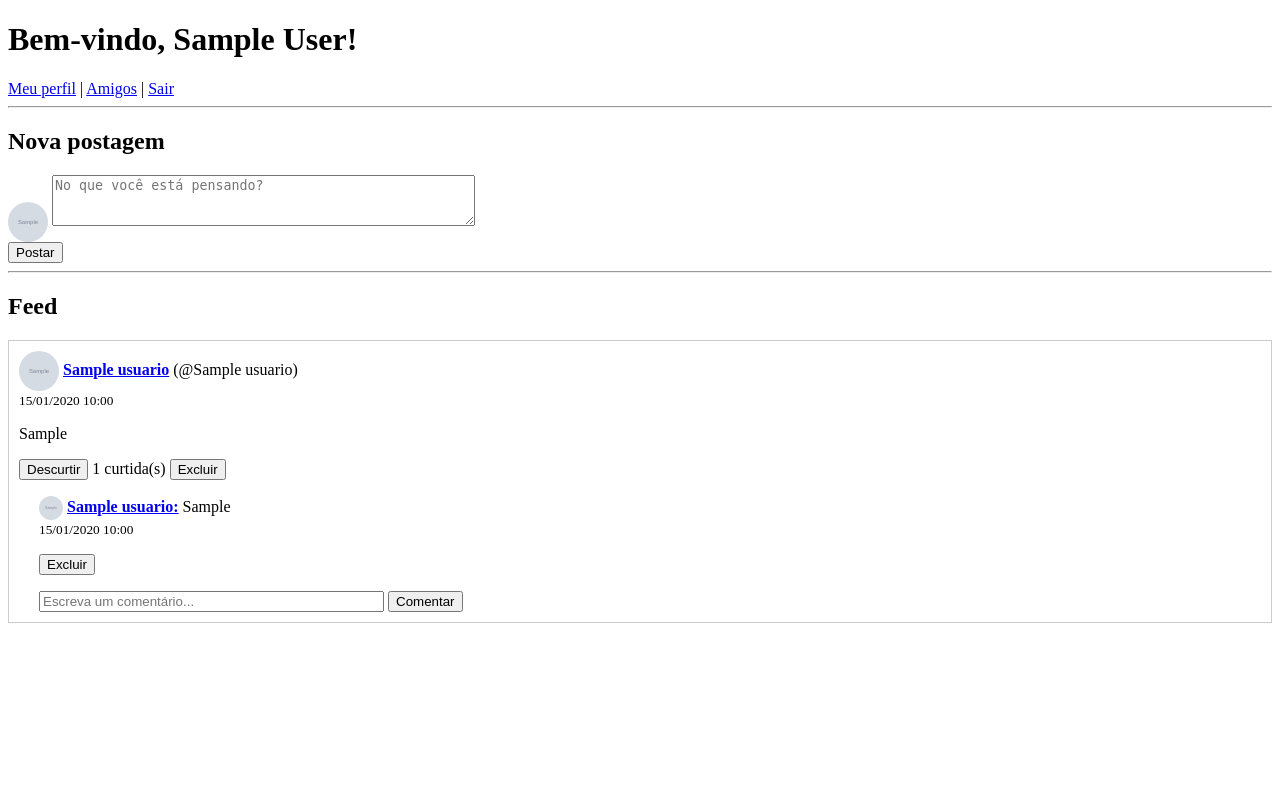
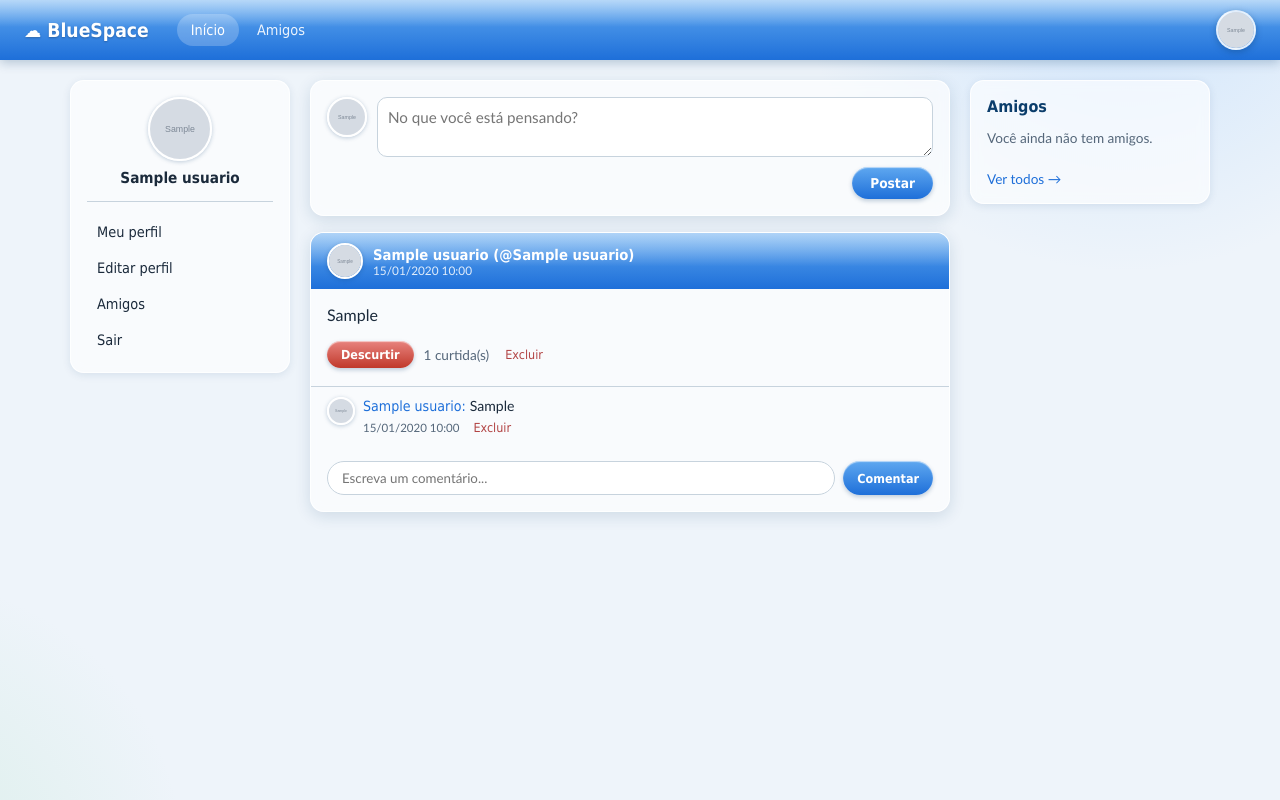
Before and after one commit to alanzkaa/rede_social_php, a PHP site: page /feed.php in a window 1280 px wide. Run offline with PHP 8.4, Linux system fonts and the light colour scheme; the visitor is signed in with stand-in values (Sample User, id 1); tables that the repository leaves empty hold one stand-in row (values such as "Sample post"); grey boxes marked "Sample" are stand-in pictures.

Commit message:
style css do feed

```diff
--- a/includes/funcoes.php
+++ b/includes/funcoes.php
@@ -1,14 +1,21 @@
 <?php
 /**
- * Devolve o HTML de uma miniatura de foto de perfil (ou um placeholder,
- * se o usuário não tiver foto definida). Reaproveitado em várias páginas.
+ * Devolve o HTML de uma miniatura de foto de perfil (ou um avatar com a
+ * inicial do nome, se o usuário não tiver foto definida). Reaproveitado
+ * em várias páginas — por isso fica em includes/, não em models/.
  */
-function htmlFotoPerfil(?string $nomeArquivo, int $tamanho = 40): string
+function htmlFotoPerfil(?string $nomeArquivo, int $tamanho = 40, string $nome = ''): string
 {
+    $estilo = "width:{$tamanho}px; height:{$tamanho}px;";
+
     if ($nomeArquivo) {
         $src = 'uploads/' . htmlspecialchars($nomeArquivo);
-        return "<img src=\"{$src}\" alt=\"Foto de perfil\" width=\"{$tamanho}\" height=\"{$tamanho}\" style=\"border-radius:50%; object-fit:cover; vertical-align:middle;\">";
+        return "<img src=\"{$src}\" alt=\"Foto de perfil\" class=\"avatar\" style=\"{$estilo}\">";
     }
 
-    return "<span style=\"display:inline-block; width:{$tamanho}px; height:{$tamanho}px; background:#ddd; border-radius:50%; vertical-align:middle; text-align:center; line-height:{$tamanho}px; font-size:" . (int)($tamanho / 2) . "px;\">'-'</span>";
+    $inicial = $nome !== '' ? mb_strtoupper(mb_substr(trim($nome), 0, 1)) : '?';
+    $inicial = htmlspecialchars($inicial);
+    $fonte = (int) round($tamanho * 0.45);
+
+    return "<span class=\"avatar avatar--initials\" style=\"{$estilo} font-size:{$fonte}px;\">{$inicial}</span>";
 }
--- /dev/null
+++ b/public/css/style.css
@@ -0,0 +1,332 @@
+/* =========================================================
+   BlueSpace — folha de estilos (identidade Frutiger Aero)
+   Paleta, tipografia e componentes usados no projeto.
+   ========================================================= */
+
+:root {
+    /* Paleta */
+    --azul-claro: #5FA8F0;
+    --azul-primario: #1E6FD9;
+    --azul-navy: #0B3D6B;
+    --verde-claro: #8BD46E;
+    --verde-aero: #4CAF50;
+    --prata: #C7D3DD;
+    --vidro: rgba(255, 255, 255, 0.62);
+    --vidro-borda: rgba(255, 255, 255, 0.85);
+    --fundo: #EEF4FA;
+    --texto: #1B2A3B;
+    --texto-suave: #55677A;
+
+    /* Reutilizáveis */
+    --raio: 14px;
+    --sombra-suave: 0 2px 8px rgba(11, 61, 107, 0.10);
+    --sombra-card: 0 4px 16px rgba(11, 61, 107, 0.14);
+}
+
+* { box-sizing: border-box; }
+
+body {
+    margin: 0;
+    font-family: "Trebuchet MS", Verdana, sans-serif;
+    color: var(--texto);
+    min-height: 100vh;
+    /* Fundo quase branco, com dois brilhos discretos nos cantos
+       (o "toque" Aero, sem virar um céu gigante de fundo). */
+    background:
+        radial-gradient(560px circle at 88% -8%, rgba(140, 195, 255, 0.35), transparent 60%),
+        radial-gradient(480px circle at -8% 108%, rgba(150, 220, 175, 0.22), transparent 60%),
+        var(--fundo);
+}
+
+h1, h2, h3 { font-family: Tahoma, Geneva, sans-serif; color: var(--azul-navy); }
+
+a { color: var(--azul-primario); text-decoration: none; }
+a:hover { text-decoration: underline; }
+
+:focus-visible { outline: 3px solid var(--azul-primario); outline-offset: 2px; }
+
+/* ===== Barra de navegação ===== */
+.navbar {
+    position: sticky;
+    top: 0;
+    z-index: 50;
+    display: flex;
+    align-items: center;
+    gap: 16px;
+    padding: 10px 24px;
+    /* Duas camadas: um reflexo claro na metade de cima (efeito "gel")
+       sobre o gradiente azul principal. */
+    background:
+        linear-gradient(180deg, rgba(255, 255, 255, 0.55) 0%, rgba(255, 255, 255, 0) 45%),
+        linear-gradient(180deg, var(--azul-claro), var(--azul-primario));
+    box-shadow: 0 3px 10px rgba(11, 61, 107, 0.25);
+}
+
+.navbar__brand {
+    font-family: Tahoma, sans-serif;
+    font-weight: bold;
+    font-size: 1.2rem;
+    color: #fff;
+    text-shadow: 0 1px 2px rgba(0, 0, 0, 0.25);
+    white-space: nowrap;
+}
+
+.navbar__nav { display: flex; gap: 4px; flex: 1; margin-left: 12px; }
+
+.navbar__nav a {
+    color: rgba(255, 255, 255, 0.9);
+    font-family: Tahoma, sans-serif;
+    font-size: 0.9rem;
+    padding: 8px 14px;
+    border-radius: 999px;
+}
+
+.navbar__nav a:hover,
+.navbar__nav a.is-active {
+    background: rgba(255, 255, 255, 0.22);
+    color: #fff;
+    text-decoration: none;
+}
+
+/* Botão "Orb" — o elemento de assinatura do BlueSpace.
+   <details>/<summary> dá o comportamento de menu suspenso sem precisar de JS. */
+.orb-menu { position: relative; }
+.orb-menu summary { list-style: none; cursor: pointer; }
+.orb-menu summary::-webkit-details-marker { display: none; }
+
+.orb {
+    width: 40px;
+    height: 40px;
+    border-radius: 50%;
+    overflow: hidden;
+    display: flex;
+    align-items: center;
+    justify-content: center;
+    background: radial-gradient(circle at 32% 28%, #eaf5ff 0%, var(--azul-claro) 45%, var(--azul-primario) 100%);
+    border: 2px solid rgba(255, 255, 255, 0.85);
+    box-shadow: 0 2px 6px rgba(11, 61, 107, 0.35), inset 0 1px 2px rgba(255, 255, 255, 0.8);
+}
+
+.orb img { width: 100%; height: 100%; object-fit: cover; }
+
+.orb-dropdown {
+    position: absolute;
+    right: 0;
+    top: calc(100% + 10px);
+    min-width: 180px;
+    display: flex;
+    flex-direction: column;
+    gap: 2px;
+    padding: 8px;
+    background: var(--vidro);
+    backdrop-filter: blur(8px);
+    border: 1px solid var(--vidro-borda);
+    border-radius: var(--raio);
+    box-shadow: var(--sombra-card);
+}
+
+.orb-dropdown a {
+    padding: 8px 10px;
+    border-radius: 8px;
+    font-family: Tahoma, sans-serif;
+    font-size: 0.9rem;
+    color: var(--texto);
+}
+
+.orb-dropdown a:hover { background: rgba(30, 111, 217, 0.10); text-decoration: none; }
+
+/* ===== Layout de 3 colunas ===== */
+.layout {
+    display: grid;
+    grid-template-columns: 220px 1fr 240px;
+    gap: 20px;
+    max-width: 1180px;
+    margin: 20px auto;
+    padding: 0 20px;
+    align-items: start;
+}
+
+.sidebar {
+    position: sticky;
+    top: 78px;
+    padding: 16px;
+    background: var(--vidro);
+    backdrop-filter: blur(6px);
+    border: 1px solid var(--vidro-borda);
+    border-radius: var(--raio);
+    box-shadow: var(--sombra-suave);
+}
+
+.sidebar__profile {
+    display: flex;
+    flex-direction: column;
+    align-items: center;
+    text-align: center;
+    gap: 8px;
+    padding-bottom: 14px;
+    margin-bottom: 14px;
+    border-bottom: 1px solid var(--prata);
+}
+
+.sidebar__profile strong { font-family: Tahoma, sans-serif; font-size: 0.95rem; }
+
+.sidebar__nav { display: flex; flex-direction: column; gap: 4px; }
+
+.sidebar__nav a {
+    padding: 8px 10px;
+    border-radius: 8px;
+    font-family: Tahoma, sans-serif;
+    font-size: 0.9rem;
+    color: var(--texto);
+}
+
+.sidebar__nav a:hover { background: rgba(30, 111, 217, 0.10); text-decoration: none; }
+
+.sidebar--right h2 { font-size: 1rem; margin-top: 0; }
+
+.friend-list { list-style: none; margin: 0; padding: 0; display: flex; flex-direction: column; gap: 10px; }
+.friend-list li { display: flex; align-items: center; gap: 8px; font-size: 0.86rem; }
+.sidebar--right .ver-todos { display: inline-block; margin-top: 12px; font-size: 0.85rem; }
+
+/* ===== Feed central ===== */
+.feed { display: flex; flex-direction: column; gap: 16px; }
+
+.card {
+    background: var(--vidro);
+    backdrop-filter: blur(6px);
+    border: 1px solid var(--vidro-borda);
+    border-radius: var(--raio);
+    box-shadow: var(--sombra-card);
+    overflow: hidden;
+}
+
+.compose-box { padding: 16px; }
+.compose-box__row { display: flex; gap: 10px; align-items: flex-start; }
+
+.compose-box textarea {
+    flex: 1;
+    min-height: 60px;
+    resize: vertical;
+    padding: 10px;
+    border: 1px solid var(--prata);
+    border-radius: 10px;
+    font-family: "Trebuchet MS", sans-serif;
+    font-size: 0.95rem;
+}
+
+.compose-box__footer { display: flex; justify-content: flex-end; margin-top: 10px; }
+
+/* Faixa gradiente no topo de cada post — versão discreta da "barra de título" */
+.post__header {
+    display: flex;
+    align-items: center;
+    gap: 10px;
+    padding: 10px 16px;
+    background:
+        linear-gradient(180deg, rgba(255, 255, 255, 0.5) 0%, rgba(255, 255, 255, 0) 60%),
+        linear-gradient(180deg, var(--azul-claro), var(--azul-primario));
+    color: #fff;
+}
+
+.post__header a { color: #fff; font-family: Tahoma, sans-serif; font-weight: bold; font-size: 0.92rem; }
+.post__header time { display: block; font-size: 0.74rem; color: rgba(255, 255, 255, 0.85); }
+
+.post__body { padding: 14px 16px 6px; }
+.post__body p { margin: 0; line-height: 1.5; }
+
+.post__actions { display: flex; align-items: center; gap: 10px; flex-wrap: wrap; padding: 8px 16px 14px; }
+.post__likes { font-size: 0.85rem; color: var(--texto-suave); }
+
+.post__comments { padding: 0 16px 16px; margin-top: 4px; border-top: 1px solid var(--prata); }
+
+.comment { display: flex; gap: 8px; padding: 10px 0; border-bottom: 1px dashed var(--prata); }
+.comment:last-of-type { border-bottom: none; }
+.comment__body { font-size: 0.88rem; }
+.comment__body a { font-family: Tahoma, sans-serif; }
+.comment__meta { display: flex; align-items: center; gap: 8px; margin-top: 2px; font-size: 0.72rem; color: var(--texto-suave); }
+
+.comment-form { display: flex; gap: 8px; margin-top: 12px; }
+.comment-form input[type="text"] {
+    flex: 1;
+    padding: 8px 14px;
+    border: 1px solid var(--prata);
+    border-radius: 999px;
+    font-family: "Trebuchet MS", sans-serif;
+}
+
+.empty-state { padding: 30px 16px; text-align: center; color: var(--texto-suave); }
+
+.alert-error {
+    padding: 10px 14px;
+    border: 1px solid #F3B4B4;
+    border-radius: 10px;
+    background: #FFEAEA;
+    color: #8A2020;
+    font-size: 0.9rem;
+}
+
+/* ===== Avatares ===== */
+.avatar {
+    display: inline-block;
+    border-radius: 50%;
+    border: 2px solid #fff;
+    box-shadow: 0 1px 4px rgba(11, 61, 107, 0.25);
+    object-fit: cover;
+    vertical-align: middle;
+}
+
+.avatar--initials {
+    display: inline-flex;
+    align-items: center;
+    justify-content: center;
+    color: #fff;
+    font-family: Tahoma, sans-serif;
+    font-weight: bold;
+    background: radial-gradient(circle at 30% 25%, var(--verde-claro), var(--verde-aero));
+}
+
+/* ===== Botões "gel" ===== */
+.btn {
+    border: none;
+    border-radius: 999px;
+    padding: 8px 18px;
+    cursor: pointer;
+    font-family: Tahoma, sans-serif;
+    font-size: 0.85rem;
+    font-weight: bold;
+    box-shadow: 0 2px 4px rgba(11, 61, 107, 0.25), inset 0 1px 1px rgba(255, 255, 255, 0.6);
+    transition: filter 0.15s ease, transform 0.1s ease;
+}
+
+.btn:hover { filter: brightness(1.06); }
+.btn:active { transform: translateY(1px); }
+.btn--small { padding: 6px 14px; font-size: 0.78rem; }
+
+.btn--primary { color: #fff; background: linear-gradient(180deg, var(--azul-claro), var(--azul-primario)); }
+.btn--success { color: #fff; background: linear-gradient(180deg, var(--verde-claro), var(--verde-aero)); }
+.btn--success.is-active { background: linear-gradient(180deg, #E8837E, #C0392B); }
+
+.btn-link-danger {
+    padding: 4px 6px;
+    border: none;
+    background: none;
+    color: #B24444;
+    font-family: Tahoma, sans-serif;
+    font-size: 0.78rem;
+    cursor: pointer;
+}
+.btn-link-danger:hover { text-decoration: underline; }
+
+/* ===== Responsivo ===== */
+@media (max-width: 880px) {
+    .layout { grid-template-columns: 1fr; }
+    .sidebar { position: static; }
+    .sidebar--right { order: 3; }
+    /* Em telas pequenas, a navegação principal fica só dentro do menu do Orb,
+       pra barra superior não quebrar linha. */
+    .navbar__nav { display: none; }
+}
+
+@media (prefers-reduced-motion: reduce) {
+    * { transition: none !important; }
+}
--- a/public/feed.php
+++ b/public/feed.php
@@ -4,9 +4,10 @@ session_start();
 require_once __DIR__ . '/../models/postagem.php';
 require_once __DIR__ . '/../models/curtida.php';
 require_once __DIR__ . '/../models/comentario.php';
+require_once __DIR__ . '/../models/amizade.php';
+require_once __DIR__ . '/../models/usuario.php';
 require_once __DIR__ . '/../includes/auth.php';
 require_once __DIR__ . '/../includes/funcoes.php';
-require_once __DIR__ . '/../models/usuario.php';
 
 exigirLogin();
 
@@ -41,103 +42,189 @@ if ($_SERVER['REQUEST_METHOD'] === 'POST') {
 
 $posts = listarFeed($usuarioId);
 $usuarioLogado = buscarUsuarioPorId($usuarioId);
+
+// Lista de amigos para a coluna da direita — mostra só os primeiros,
+// com link "Ver todos" apontando pra página completa de amigos.
+$amigos = listarAmigos($usuarioId);
+$amigosPreview = array_slice($amigos, 0, 6);
 ?>
 <!DOCTYPE html>
 <html lang="pt-br">
 <head>
     <meta charset="UTF-8">
-    <title>Feed</title>
+    <meta name="viewport" content="width=device-width, initial-scale=1">
+    <title>BlueSpace · Início</title>
+    <link rel="stylesheet" href="css/style.css">
 </head>
 <body>
 
-    <h1>Bem-vindo, <?= htmlspecialchars($_SESSION['usuario_nome']) ?>!</h1>
+    <header class="navbar">
+        <span class="navbar__brand">☁ BlueSpace</span>
 
-    <nav>
+        <nav class="navbar__nav">
+            <a href="feed.php" class="is-active">Início</a>
+            <a href="amigos.php">Amigos</a>
+        </nav>
+
+        <details class="orb-menu">
+            <summary class="orb">
+                <?= htmlFotoPerfil($usuarioLogado['foto_perfil'], 40, $usuarioLogado['nome_completo']) ?>
+            </summary>
+            <div class="orb-dropdown">
                 <a href="perfil.php">Meu perfil</a>
-        |
+                <a href="perfil_editar.php">Editar perfil</a>
                 <a href="amigos.php">Amigos</a>
-        |
+                <a href="logout.php">Sair</a>
+            </div>
+        </details>
+    </header>
+
+    <div class="layout">
+
+        <aside class="sidebar sidebar--left">
+            <div class="sidebar__profile">
+                <?= htmlFotoPerfil($usuarioLogado['foto_perfil'], 64, $usuarioLogado['nome_completo']) ?>
+                <strong><?= htmlspecialchars($usuarioLogado['nome_completo']) ?></strong>
+            </div>
+            <nav class="sidebar__nav">
+                <a href="perfil.php">Meu perfil</a>
+                <a href="perfil_editar.php">Editar perfil</a>
+                <a href="amigos.php">Amigos</a>
                 <a href="logout.php">Sair</a>
             </nav>
+        </aside>
 
-    <hr>
-
-    <h2>Nova postagem</h2>
+        <main class="feed">
 
             <?php if ($erro): ?>
-        <p style="color:red;"><?= htmlspecialchars($erro) ?></p>
+                <p class="alert-error"><?= htmlspecialchars($erro) ?></p>
             <?php endif; ?>
 
-    <form method="POST" action="feed.php">
+            <form method="POST" action="feed.php" class="card compose-box">
                 <input type="hidden" name="acao" value="postar">
-        <?= htmlFotoPerfil($usuarioLogado['foto_perfil']) ?>
-        <textarea name="conteudo" rows="3" cols="50" placeholder="No que você está pensando?"></textarea><br>
-        <button type="submit">Postar</button>
+                <div class="compose-box__row">
+                    <?= htmlFotoPerfil($usuarioLogado['foto_perfil'], 40, $usuarioLogado['nome_completo']) ?>
+                    <textarea name="conteudo" placeholder="No que você está pensando?"></textarea>
+                </div>
+                <div class="compose-box__footer">
+                    <button type="submit" class="btn btn--primary">Postar</button>
+                </div>
             </form>
 
-    <hr>
-
-    <h2>Feed</h2>
-
             <?php if (empty($posts)): ?>
-        <p>Nenhuma postagem ainda. Adicione amigos ou faça sua primeira postagem!</p>
+                <div class="card empty-state">
+                    Nenhuma postagem ainda. Adicione amigos ou faça sua primeira postagem!
+                </div>
             <?php else: ?>
                 <?php foreach ($posts as $post): ?>
-            <div style="border:1px solid #ccc; padding:10px; margin-bottom:10px;">
-                <?= htmlFotoPerfil($post['foto_perfil']) ?>
-                <a href="perfil.php?id=<?= (int) $post['autor_id'] ?>"><strong><?= htmlspecialchars($post['nome_completo']) ?></strong></a>
+                    <article class="card post">
+
+                        <div class="post__header">
+                            <?= htmlFotoPerfil($post['foto_perfil'], 36, $post['nome_completo']) ?>
+                            <div>
+                                <a href="perfil.php?id=<?= (int) $post['autor_id'] ?>">
+                                    <?= htmlspecialchars($post['nome_completo']) ?>
                                     <?php if ($post['nome_usuario']): ?>
                                         (@<?= htmlspecialchars($post['nome_usuario']) ?>)
                                     <?php endif; ?>
-                <br>
-                <small><?= date('d/m/Y H:i', strtotime($post['data_criacao'])) ?></small>
+                                </a>
+                                <time><?= date('d/m/Y H:i', strtotime($post['data_criacao'])) ?></time>
+                            </div>
+                        </div>
+
+                        <div class="post__body">
                             <p><?= nl2br(htmlspecialchars($post['conteudo'])) ?></p>
+                        </div>
 
+                        <div class="post__actions">
                             <?php $jaCurtiu = usuarioCurtiu($usuarioId, $post['id']); ?>
-                <form method="POST" action="feed.php" style="display:inline;">
+                            <form method="POST" action="feed.php">
                                 <input type="hidden" name="acao" value="curtir">
                                 <input type="hidden" name="postagem_id" value="<?= (int) $post['id'] ?>">
-                    <button type="submit"><?= $jaCurtiu ? 'Descurtir' : 'Curtir' ?></button>
+                                <button type="submit" class="btn btn--success btn--small<?= $jaCurtiu ? ' is-active' : '' ?>">
+                                    <?= $jaCurtiu ? 'Descurtir' : 'Curtir' ?>
+                                </button>
                             </form>
-                <?= contarCurtidas($post['id']) ?> curtida(s)
+                            <span class="post__likes"><?= contarCurtidas($post['id']) ?> curtida(s)</span>
 
                             <?php if ((int) $post['autor_id'] === $usuarioId): ?>
-                    <form method="POST" action="feed.php" style="display:inline;" onsubmit="return confirm('Excluir esta postagem?');">
+                                <form method="POST" action="feed.php" onsubmit="return confirm('Excluir esta postagem?');">
                                     <input type="hidden" name="acao" value="excluir_post">
                                     <input type="hidden" name="postagem_id" value="<?= (int) $post['id'] ?>">
-                        <button type="submit">Excluir</button>
+                                    <button type="submit" class="btn-link-danger">Excluir</button>
                                 </form>
                             <?php endif; ?>
+                        </div>
 
-                <div style="margin-left:20px; margin-top:10px;">
+                        <div class="post__comments">
                             <?php foreach (listarComentarios($post['id']) as $comentario): ?>
-                        <p>
-                            <?= htmlFotoPerfil($comentario['foto_perfil'], 24) ?>
-                            <a href="perfil.php?id=<?= (int) $comentario['autor_id'] ?>"><strong><?= htmlspecialchars($comentario['nome_completo']) ?>:</strong></a>
+                                <div class="comment">
+                                    <?= htmlFotoPerfil($comentario['foto_perfil'], 28, $comentario['nome_completo']) ?>
+                                    <div class="comment__body">
+                                        <a href="perfil.php?id=<?= (int) $comentario['autor_id'] ?>">
+                                            <?= htmlspecialchars($comentario['nome_completo']) ?>:
+                                        </a>
                                         <?= htmlspecialchars($comentario['conteudo']) ?>
-                            <br>
-                            <small><?= date('d/m/Y H:i', strtotime($comentario['data_criacao'])) ?></small>
+
+                                        <div class="comment__meta">
+                                            <span><?= date('d/m/Y H:i', strtotime($comentario['data_criacao'])) ?></span>
 
                                             <?php if ((int) $comentario['autor_id'] === $usuarioId): ?>
-                                <form method="POST" action="feed.php" style="display:inline;" onsubmit="return confirm('Excluir este comentário?');">
+                                                <form method="POST" action="feed.php" onsubmit="return confirm('Excluir este comentário?');">
                                                     <input type="hidden" name="acao" value="excluir_comentario">
                                                     <input type="hidden" name="comentario_id" value="<?= (int) $comentario['id'] ?>">
-                                    <button type="submit">Excluir</button>
+                                                    <button type="submit" class="btn-link-danger">Excluir</button>
                                                 </form>
                                             <?php endif; ?>
-                        </p>
-                    <?php endforeach; ?>
-
-                    <form method="POST" action="feed.php">
-                        <input type="hidden" name="acao" value="comentar">
-                        <input type="hidden" name="postagem_id" value="<?= (int) $post['id'] ?>">
-                        <input type="text" name="conteudo_comentario" placeholder="Escreva um comentário..." size="40">
-                        <button type="submit">Comentar</button>
-                    </form>
+                                        </div>
                                     </div>
                                 </div>
                             <?php endforeach; ?>
+
+                            <form method="POST" action="feed.php" class="comment-form">
+                                <input type="hidden" name="acao" value="comentar">
+                                <input type="hidden" name="postagem_id" value="<?= (int) $post['id'] ?>">
+                                <input type="text" name="conteudo_comentario" placeholder="Escreva um comentário...">
+                                <button type="submit" class="btn btn--primary btn--small">Comentar</button>
+                            </form>
+                        </div>
+
+                    </article>
+                <?php endforeach; ?>
             <?php endif; ?>
+
+        </main>
+
+        <aside class="sidebar sidebar--right">
+            <h2>Amigos</h2>
+
+            <?php if (empty($amigosPreview)): ?>
+                <p style="font-size:0.85rem; color:var(--texto-suave);">Você ainda não tem amigos.</p>
+            <?php else: ?>
+                <ul class="friend-list">
+                    <?php foreach ($amigosPreview as $amigo): ?>
+                        <li>
+                            <?= htmlFotoPerfil($amigo['foto_perfil'], 32, $amigo['nome_completo']) ?>
+                            <a href="perfil.php?id=<?= (int) $amigo['id'] ?>"><?= htmlspecialchars($amigo['nome_completo']) ?></a>
+                        </li>
+                    <?php endforeach; ?>
+                </ul>
+            <?php endif; ?>
+
+            <a class="ver-todos" href="amigos.php">Ver todos →</a>
+        </aside>
+
+    </div>
+
+    <script>
+        // Fecha o menu do Orb ao clicar fora dele.
+        document.addEventListener('click', function (evento) {
+            var menu = document.querySelector('.orb-menu');
+            if (menu && menu.hasAttribute('open') && !menu.contains(evento.target)) {
+                menu.removeAttribute('open');
+            }
+        });
+    </script>
 
 </body>
 </html>
```
Also changed, not shown: 1 other file. Lines whose indentation alone changed are shown as unchanged.
